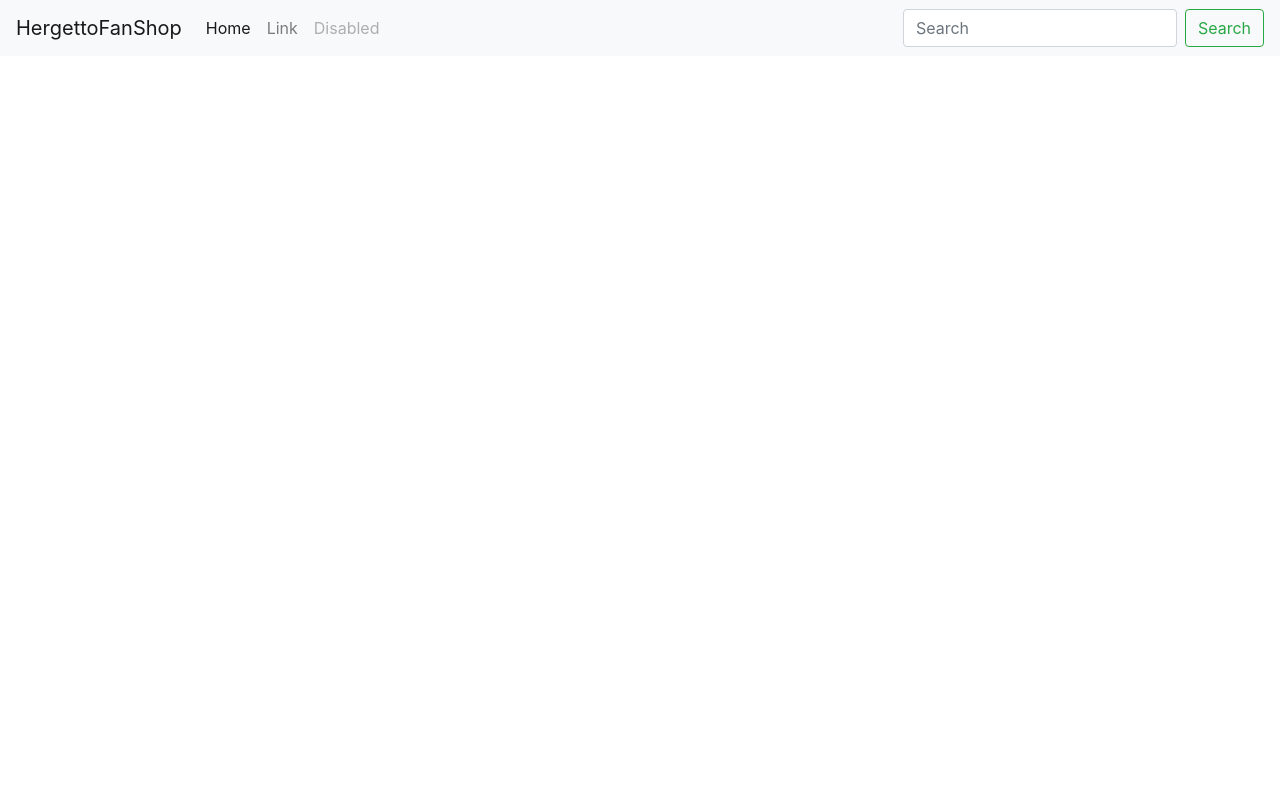
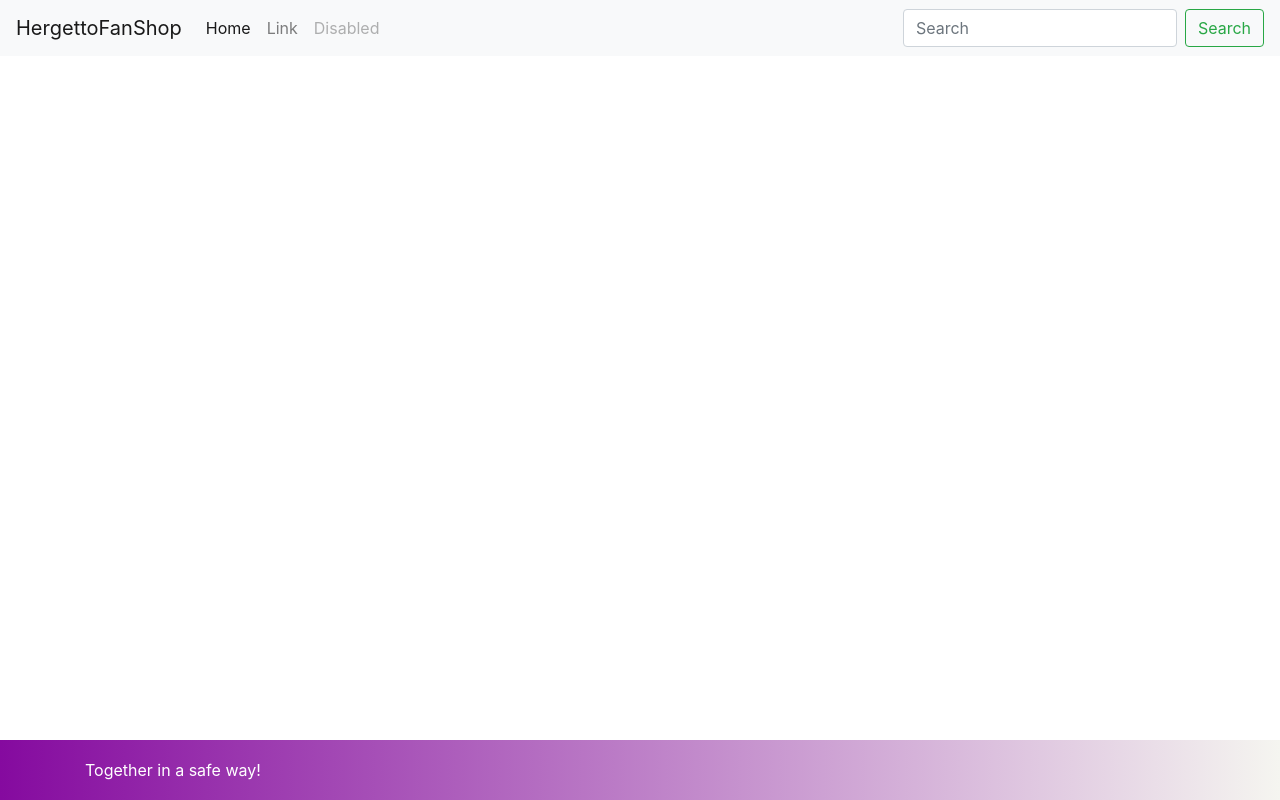
Before and after one commit to dustessavdh/HergettoFanShop, an Angular app: page / in a window 1280 px wide. Built offline with nearby package versions, Linux system fonts and the light colour scheme.

Commit message:
:sparkles: added nav

```diff
--- a/src/app/app.component.css
+++ b/src/app/app.component.css
@@ -0,0 +1,18 @@
+.relative {
+  position: relative;
+  min-height: 100vh;
+}
+
+.footer {
+    position: absolute;
+    bottom: 0;
+    width: 100%;
+    height: 60px;
+    line-height: 60px;
+    background: rgb(245,245,240);
+    background: linear-gradient(-90deg, rgba(245,245,240,1) 0%, rgba(133,10,159,1) 100%);
+}
+
+.footer span {
+  color: white;
+}
--- a/src/app/app.component.html
+++ b/src/app/app.component.html
@@ -1,24 +1,12 @@
-<nav class="navbar navbar-expand-lg navbar-light bg-light">
-  <button class="navbar-toggler" type="button" data-toggle="collapse" data-target="#navbarTogglerDemo01" aria-controls="navbarTogglerDemo01" aria-expanded="false" aria-label="Toggle navigation">
-    <span class="navbar-toggler-icon"></span>
-  </button>
-  <div class="collapse navbar-collapse" id="navbarTogglerDemo01">
-    <a class="navbar-brand" href="#">HergettoFanShop</a>
-    <ul class="navbar-nav mr-auto mt-2 mt-lg-0">
-      <li class="nav-item active">
-        <a class="nav-link" href="#">Home <span class="sr-only">(current)</span></a>
-      </li>
-      <li class="nav-item">
-        <a class="nav-link" href="#">Link</a>
-      </li>
-      <li class="nav-item">
-        <a class="nav-link disabled" href="#" tabindex="-1" aria-disabled="true">Disabled</a>
-      </li>
-    </ul>
-    <form class="form-inline my-2 my-lg-0">
-      <input class="form-control mr-sm-2" type="search" placeholder="Search" aria-label="Search">
-      <button class="btn btn-outline-success my-2 my-sm-0" type="submit">Search</button>
-    </form>
+<div class="relative">
+  <app-navigation></app-navigation>
+  <div class="container">
+    <router-outlet></router-outlet>
   </div>
-</nav>
-<router-outlet></router-outlet>
+  <br><br><br>
+  <footer class="footer">
+    <div class="container">
+      <span class="text">Together in a safe way!</span>
+    </div>
+  </footer>
+</div>
--- a/src/app/app.module.ts
+++ b/src/app/app.module.ts
@@ -3,10 +3,12 @@ import { NgModule } from '@angular/core';
 
 import { AppRoutingModule } from './app-routing.module';
 import { AppComponent } from './app.component';
+import { NavigationComponent } from './navigation/navigation.component';
 
 @NgModule({
   declarations: [
-    AppComponent
+    AppComponent,
+    NavigationComponent
   ],
   imports: [
     BrowserModule,
--- /dev/null
+++ b/src/app/navigation/navigation.component.html
@@ -0,0 +1,23 @@
+<nav class="navbar navbar-expand-lg navbar-light bg-light">
+  <button class="navbar-toggler" type="button" data-toggle="collapse" data-target="#navbarTogglerDemo01" aria-controls="navbarTogglerDemo01" aria-expanded="false" aria-label="Toggle navigation">
+    <span class="navbar-toggler-icon"></span>
+  </button>
+  <div class="collapse navbar-collapse" id="navbarTogglerDemo01">
+    <a class="navbar-brand" href="#">HergettoFanShop</a>
+    <ul class="navbar-nav mr-auto mt-2 mt-lg-0">
+      <li class="nav-item active">
+        <a class="nav-link" href="#">Home <span class="sr-only">(current)</span></a>
+      </li>
+      <li class="nav-item">
+        <a class="nav-link" href="#">Link</a>
+      </li>
+      <li class="nav-item">
+        <a class="nav-link disabled" href="#" tabindex="-1" aria-disabled="true">Disabled</a>
+      </li>
+    </ul>
+    <form class="form-inline my-2 my-lg-0">
+      <input class="form-control mr-sm-2" type="search" placeholder="Search" aria-label="Search">
+      <button class="btn btn-outline-success my-2 my-sm-0" type="submit">Search</button>
+    </form>
+  </div>
+</nav>
--- /dev/null
+++ b/src/app/navigation/navigation.component.ts
@@ -0,0 +1,15 @@
+import { Component, OnInit } from '@angular/core';
+
+@Component({
+  selector: 'app-navigation',
+  templateUrl: './navigation.component.html',
+  styleUrls: ['./navigation.component.css']
+})
+export class NavigationComponent implements OnInit {
+
+  constructor() { }
+
+  ngOnInit(): void {
+  }
+
+}
```
Also changed, not shown: src/app/navigation/navigation.component.css (added), 1 other file (tests, documents, lock files or other folders).
